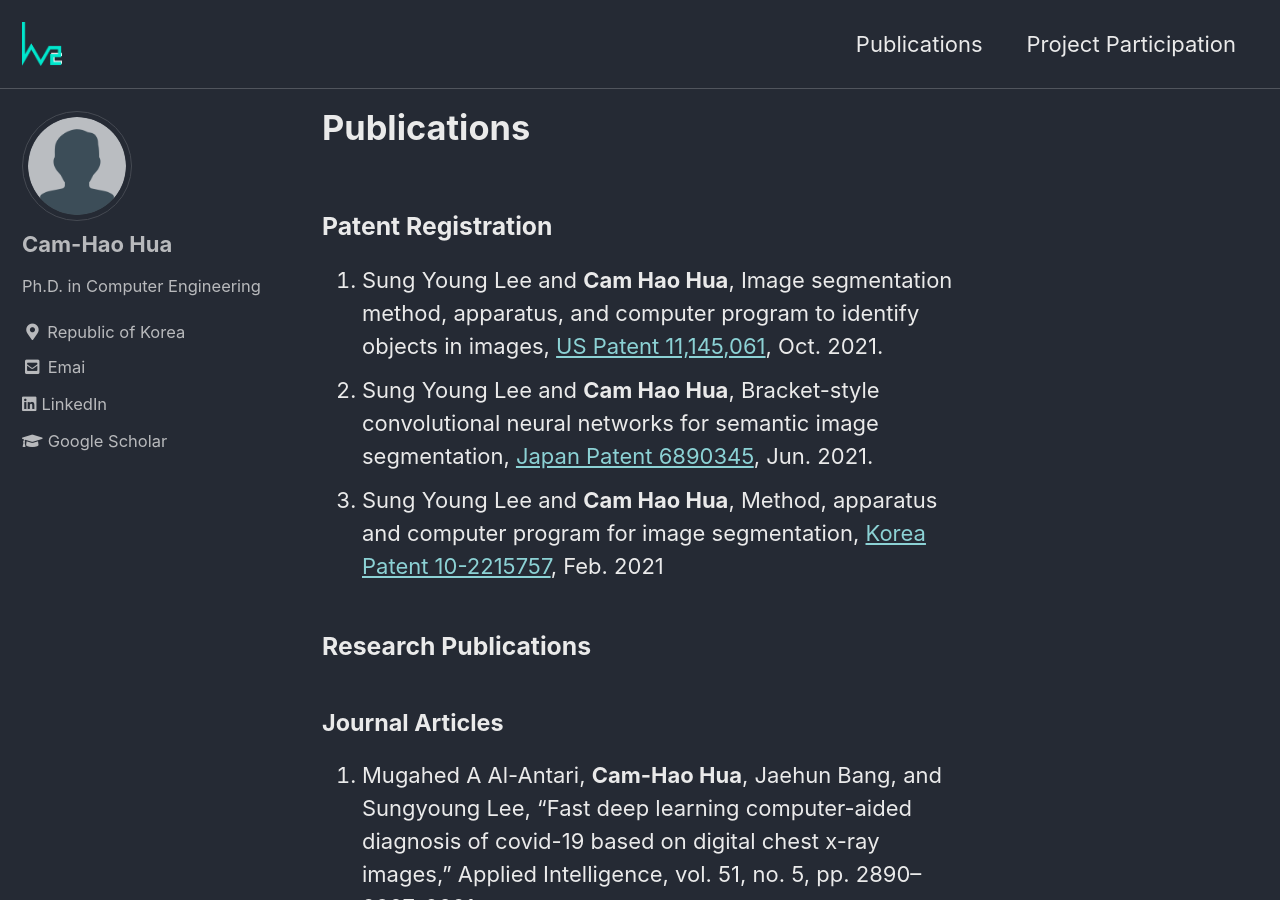
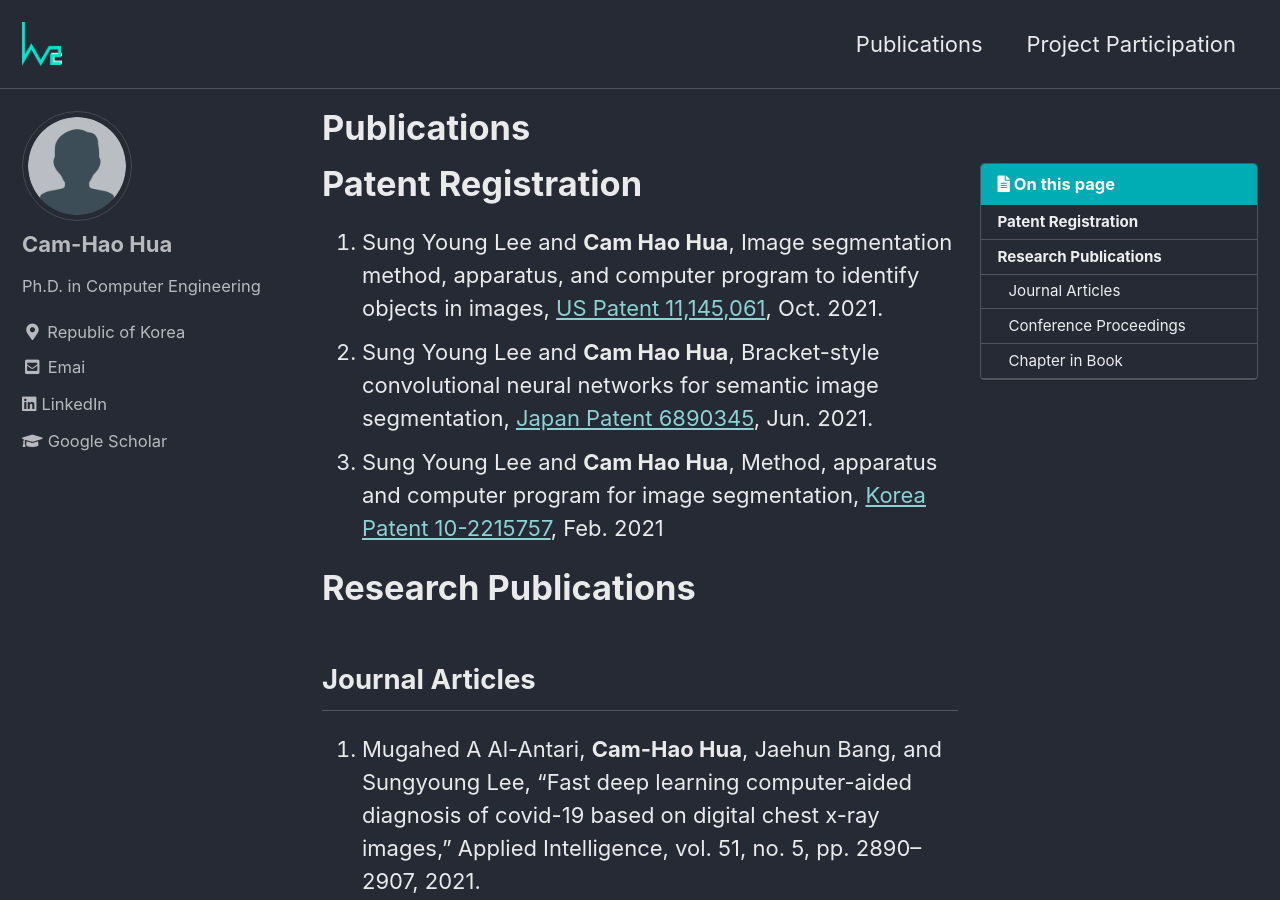
Before and after one commit to camhao168/camhao168.github.io, a Jekyll site: the page built from _pages/publications.md, in a window 1280 px wide and 900 px high. Built offline with Jekyll 4.4.1, drawn with Linux system fonts in a browser that asks for light colours; cached includes are drawn as plain includes; part of the change alters nothing that is shown.

Commit message:
Update publications.md

```diff
--- a/_pages/publications.md
+++ b/_pages/publications.md
@@ -2,16 +2,17 @@
 title: "Publications"
 permalink: /publications/
 date: 2022-10-17T00:56:19+00:00
+toc: true
 ---
 
-### Patent Registration
+# Patent Registration
 1. Sung Young Lee and **Cam Hao Hua**, Image segmentation method, apparatus, and computer program to identify objects in images, [US Patent 11,145,061](https://patents.google.com/patent/US11145061B2), Oct. 2021.
 2. Sung Young Lee and **Cam Hao Hua**, Bracket-style convolutional neural networks for semantic image segmentation, [Japan Patent 6890345](https://patents.google.com/patent/JP6890345B2/en), Jun. 2021.
 3. Sung Young Lee and **Cam Hao Hua**, Method, apparatus and computer program for image segmentation, [Korea Patent 10-2215757](https://patents.google.com/patent/KR102215757B1/en), Feb. 2021
 
-### Research Publications
+# Research Publications
 
-#### Journal Articles
+## Journal Articles
 1. Mugahed A Al-Antari, **Cam-Hao Hua**, Jaehun Bang, and Sungyoung Lee, “Fast deep learning computer-aided diagnosis of covid-19 based on digital chest x-ray images,” Applied Intelligence, vol. 51, no. 5, pp. 2890–2907, 2021.
 2. Thien Huynh-The, Van-Sang Doan, **Cam-Hao Hua**, Quoc-Viet Pham, Toan-Van Nguyen, and Dong-Seong Kim, “Accurate lpi radar waveform recognition with cwd-tfa for deep convolutional network,” IEEE Wireless Communications Letters, vol. 10, no. 8, pp. 1638–1642, 2021.
 3. Thien Huynh-The, **Cam-Hao Hua**, Van-Sang Doan, Quoc-Viet Pham, and Dong-Seong Kim, “Accurate deep cnn-based waveform recognition for intelligent radar systems,” IEEE Communications Letters, vol. 25, no. 9, pp. 2938–2942, 2021.
@@ -27,7 +28,7 @@ date: 2022-10-17T00:56:19+00:00
 13. Thien Huynh-The, **Cam-Hao Hua**, Nguyen Anh Tu, Taeho Hur, Jaehun Bang, Dohyeong Kim, Muhammad Bilal Amin, Byeong Ho Kang, Hyonwoo Seung, and Sungyoung Lee, “Selective bit embedding scheme for robust blind color image watermarking,” Information Sciences, vol. 426, pp. 1–18, 2018.
 14. Thien Huynh-The, **Cam-Hao Hua**, Nguyen Anh Tu, Taeho Hur, Jaehun Bang, Dohyeong Kim, Muhammad Bilal Amin, Byeong Ho Kang, Hyonwoo Seung, Soo-Yong Shin, et al., “Hierarchical topic modeling with pose-transition feature for action recognition using 3d skeleton data,” Information Sciences, vol. 444, pp. 20–35, 2018.
 
-#### Conference Proceedings
+## Conference Proceedings
 1. Mugahed A Al-Antari, **Cam-Hao Hua**, Jaehun Bang, Dong-Ju Choi, Sun Moo Kang, and Sungyoung Lee, “A rapid deep learning computer-aided diagnosis to simultaneously detect and classify the novel covid-19 pandemic,” in 2020 IEEE-EMBS Conference on Biomedical Engineering and Sciences (IECBES), IEEE, 2021, pp. 585–588.
 2. Thien Huynh-The, **Cam-Hao Hua**, Van-Sang Doan, and Dong-Seong Kim, “Accurate modulation classification with reusable-feature convolutional neural network,” in 2020 IEEE Eighth International Conference on Communications and Electronics (ICCE), IEEE, 2021, pp. 12–17.
 3. Van-Sang Doan, Thien Huynh-The, **Cam-Hao Hua**, Quoc-Viet Pham, and Dong-Seong Kim, “Learning constellation map with deep cnn for accurate modulation recognition,” in GLOBECOM 2020-2020 IEEE Global Communications Conference, IEEE, 2020, pp. 1–6.
@@ -47,5 +48,5 @@ date: 2022-10-17T00:56:19+00:00
 17. Thien Huynh-The, **Cam-Hao Hua**, and Sungyoung Lee, “Improving nic algorithm using different binary structure elements for multi-modal foreground detection,” in Proceedings of the 11th International Conference on Ubiquitous Information Management and Communication, 2017, pp. 1–7.
 18. Thien Huynh-The, Sungyoung Lee, and **Cam-Hao Hua**, “Adm-hipar: An efficient background subtraction approach,” in 2017 14th IEEE International Conference on Advanced Video and Signal Based Surveillance (AVSS), IEEE, 2017, pp. 1–6.
 
-#### Chapter in Book
+## Chapter in Book
 1. Mugahed A. Al-Antari, **Cam-Hao Hua**, and Sungyoung Lee, “Rapid and accurate AI-based diagnosis to distinguish COVID-19 from eight other lung respiratory diseases,” in Artificial Intelligence Strategies for Analyzing COVID-19 Pneumonia Lung Imaging, vol. 1, 2022, 7, p. 7. DOI: 10.1088/978-0-7503-3795-3ch7.
```
